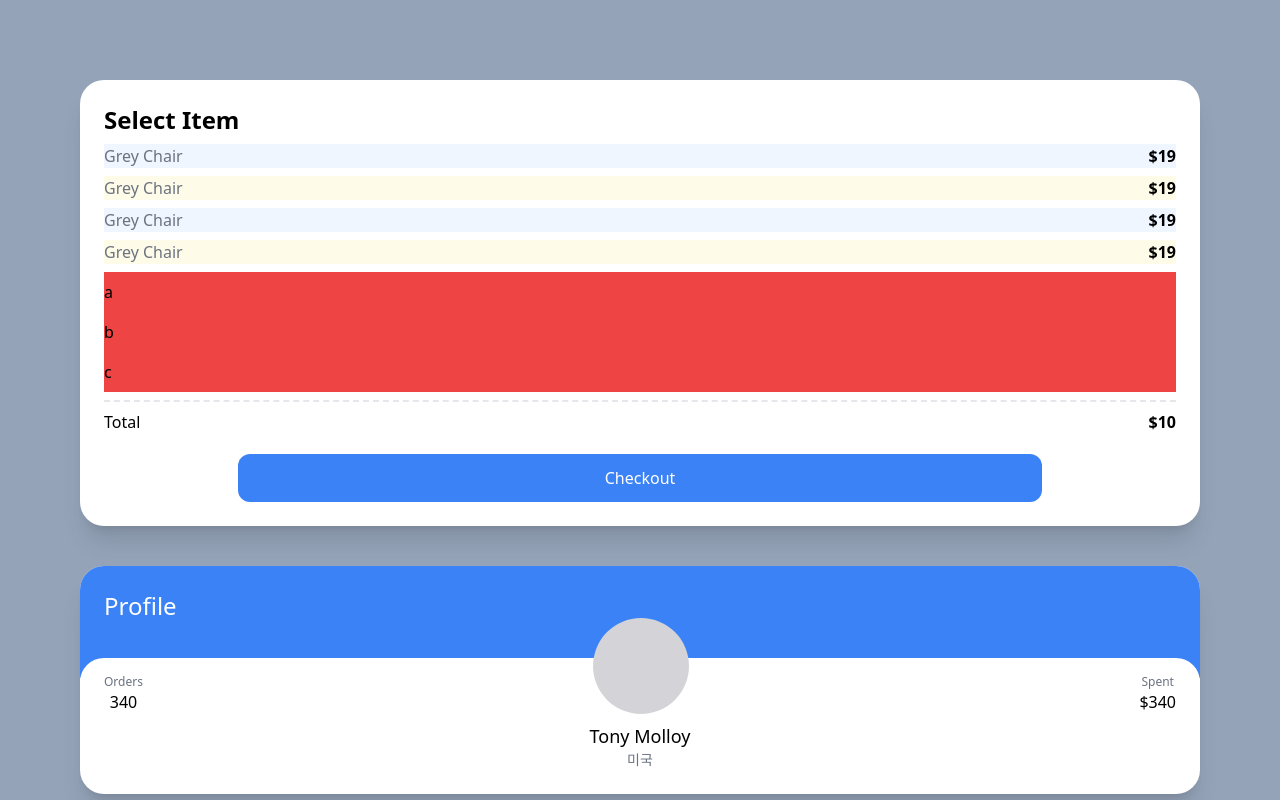
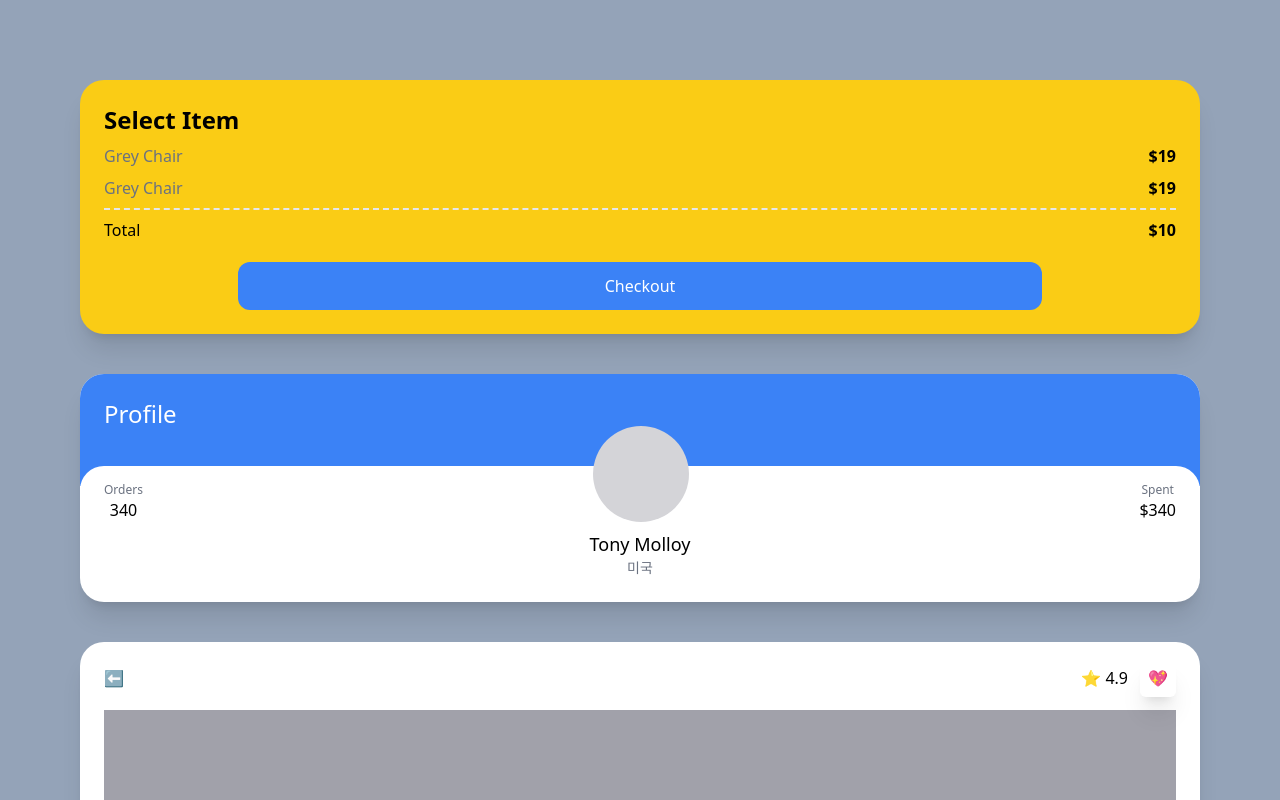
Before and after one commit to donghoonlee94/next-carot, a Next.js app: page / in a window 1280 px wide. Shown: the top 800 px of the page. Built offline with nearby package versions, Linux system fonts and the light colour scheme.

Commit message:
add: tailwind response modifier

```diff
--- a/pages/index.tsx
+++ b/pages/index.tsx
@@ -3,26 +3,19 @@ import type { NextPage } from 'next';
 const Home: NextPage = () => {
   return (
     <div className="bg-slate-400 py-20 px-20 grid gap-10 min-h-screen">
-      <div className="bg-white p-6 rounded-3xl shadow-xl">
+      <div className="bg-white sm:hover:bg-pink-800 sm:bg-red-400 md:bg-teal-400 lg:bg-indigo-400 xl:bg-yellow-400 2xl:bg-pink-500  p-6 rounded-3xl shadow-xl">
         <span className="font-semibold text-2xl">Select Item</span>
         <ul>
-          {[1, 2, 3, 4].map((i) => (
-            <div
-              key={i}
-              className="flex justify-between my-2 odd:bg-blue-50 even:bg-yellow-50 first:bg-teal-50 last:bg-amber-50"
-            >
-              <span className="text-gray-500">Grey Chair</span>
-              <span className="font-semibold">$19</span>
-            </div>
-          ))}
+          <div className="flex justify-between my-2 ">
+            <span className="text-gray-500">Grey Chair</span>
+            <span className="font-semibold">$19</span>
+          </div>
+          <div className="flex justify-between my-2 ">
+            <span className="text-gray-500">Grey Chair</span>
+            <span className="font-semibold">$19</span>
+          </div>
         </ul>
-        <ul>
-          {['a', 'b', 'c', ''].map((c, i) => (
-            <li className="bg-red-500 py-2 empty:hidden" key={i}>
-              {c}
-            </li>
-          ))}
-        </ul>
+
         <div className="flex justify-between mt-2 pt-2 border-t-2 border-dashed">
           <span>Total</span>
           <span className="font-semibold">$10</span>
@@ -37,7 +30,7 @@ const Home: NextPage = () => {
           Checkout
         </button>
       </div>
-      <div className="bg-white overflow-hidden rounded-3xl shadow-xl">
+      <div className="bg-white overflow-hidden rounded-3xl shadow-xl group">
         <div className="bg-blue-500 p-6 pb-14">
           <span className="text-white text-2xl">Profile</span>
         </div>
@@ -47,7 +40,7 @@ const Home: NextPage = () => {
               <span className="text-xs text-gray-500">Orders</span>
               <span className="font-medium">340</span>
             </div>
-            <div className="h-24 w-24 bg-zinc-300 rounded-full" />
+            <div className="h-24 w-24 bg-zinc-300 rounded-full group-hover:bg-red-300 transition-colors" />
             <div className="flex flex-col items-center">
               <span className="text-xs text-gray-500">Spent</span>
               <span className="font-medium">$340</span>
```
